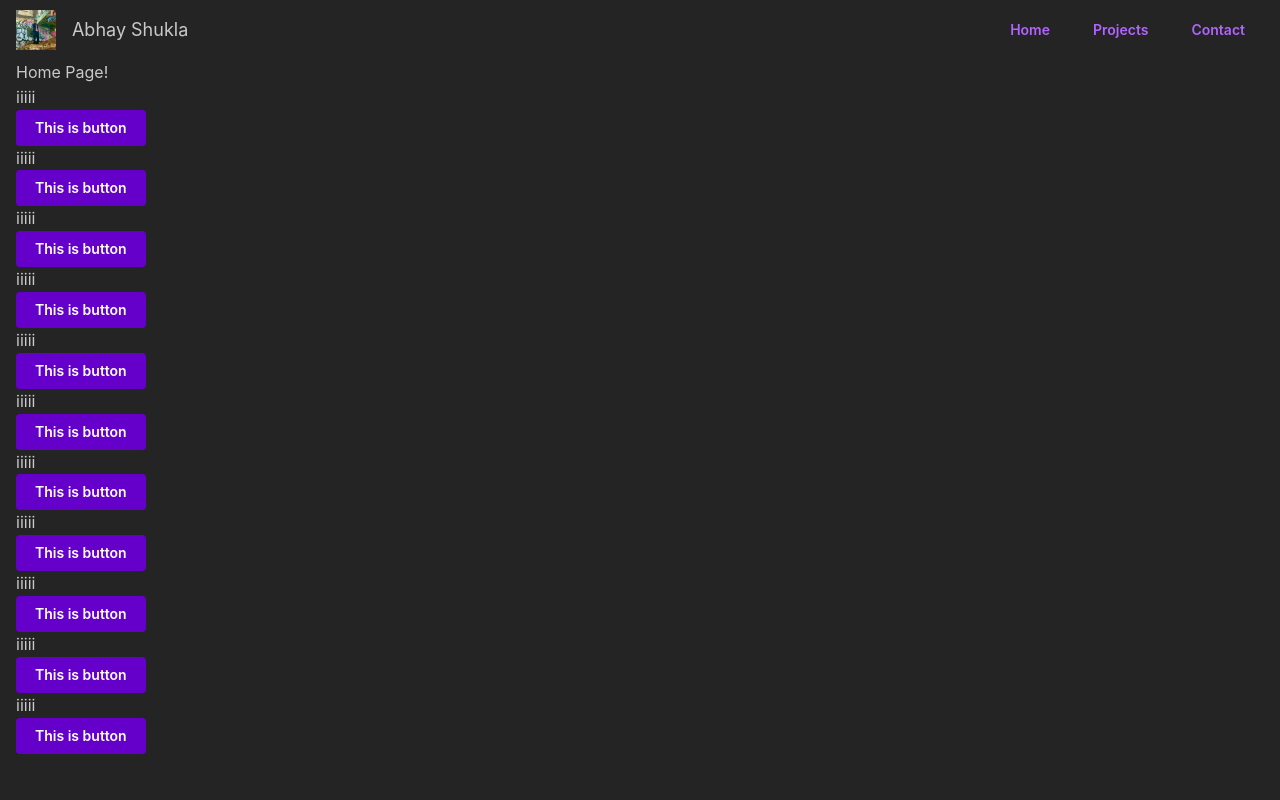
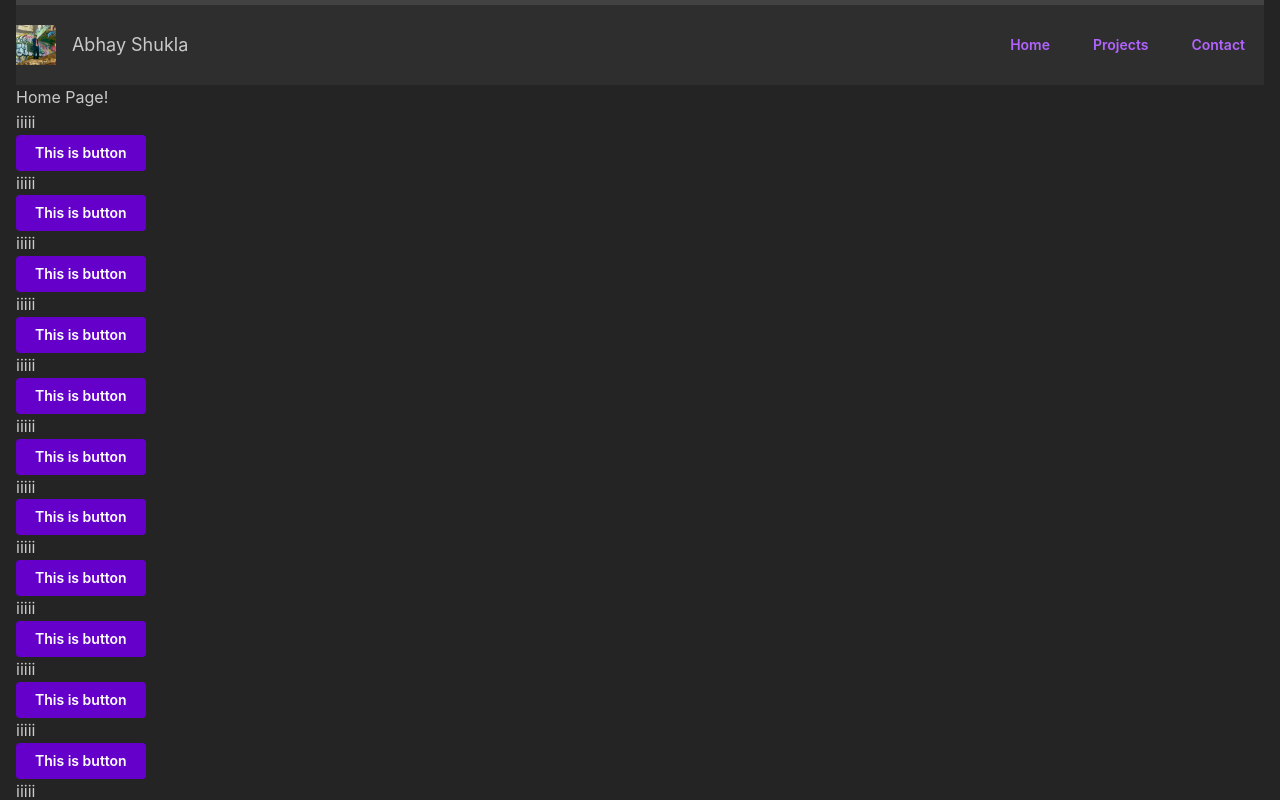
Before and after one commit to shuklabhay/shuklabhay.github.io, a React (Vite) app: page / in a window 1280 px wide. Shown: the top 800 px of the page. Built offline with nearby package versions, Linux system fonts and the light colour scheme.

Commit message:
SCROLL PROGRESS BAR AND STUFF

```diff
--- a/package.json
+++ b/package.json
@@ -14,6 +14,7 @@
   "dependencies": {
     "@mantine/core": "^7.12.1",
     "@mantine/hooks": "^7.12.1",
+    "@mantine/nprogress": "^7.12.1",
     "prettier": "^3.3.3",
     "react": "^18.3.1",
     "react-dom": "^18.3.1",
--- a/src/App.tsx
+++ b/src/App.tsx
@@ -3,17 +3,17 @@ import { Container, MantineProvider } from "@mantine/core";
 import { theme } from "./theme";
 import { BrowserRouter, Routes, Route } from "react-router-dom";
 
-import Home from "./pages/Home";
+import Landing from "./pages/Landing";
 import Projects from "./pages/Projects";
 import Contact from "./pages/Contact";
 
 export default function App() {
   return (
     <MantineProvider theme={theme} defaultColorScheme="dark">
-      <Container size="100%">
+      <Container size="100%" style={{}}>
         <BrowserRouter>
           <Routes>
-            <Route path="/" element={<Home />} />
+            <Route path="/" element={<Landing />} />
             <Route path="/projects" element={<Projects />} />
             <Route path="/contact" element={<Contact />} />
           </Routes>
--- a/src/components/Navbar.tsx
+++ b/src/components/Navbar.tsx
@@ -6,29 +6,53 @@ import {
   Image,
   Text,
   useMantineTheme,
-  useMantineColorScheme,
+  Progress,
 } from "@mantine/core";
 import { useDisclosure } from "@mantine/hooks";
 import { useNavigate } from "react-router-dom";
 import mainPhoto from "../static/main_photo.jpg";
+import { useEffect, useState } from "react";
 
 export function Navbar() {
   const [opened, { toggle }] = useDisclosure(false);
+  const [scrollProgress, setScrollProgress] = useState(0);
   const navigate = useNavigate();
+
+  const theme = useMantineTheme();
 
   const handleNavigation = (path: string) => {
     navigate(path);
   };
 
+  useEffect(() => {
+    const handleScroll = () => {
+      const totalHeight =
+        document.documentElement.scrollHeight -
+        document.documentElement.clientHeight;
+      const newProgress =
+        (document.documentElement.scrollTop / totalHeight) * 100;
+      setScrollProgress(newProgress);
+    };
+
+    window.addEventListener("scroll", handleScroll);
+    return () => window.removeEventListener("scroll", handleScroll);
+  }, []);
+
+  console.log(scrollProgress);
+
   return (
+    <div style={{ position: "sticky", top: 0, zIndex: 1000 }}>
+      <Progress value={scrollProgress} radius={0} style={{ height: "5px" }} />
+
       <Container
         size="sx"
         px={0}
-      py={10}
         style={{
           display: "flex",
           justifyContent: "space-between",
           alignItems: "center",
+          height: "10vh",
+          backgroundColor: theme.colors.dark[6],
         }}
       >
         <Group
@@ -43,7 +67,10 @@ export function Navbar() {
           <Button onClick={() => handleNavigation("/")} variant="subtle">
             Home
           </Button>
-        <Button onClick={() => handleNavigation("/projects")} variant="subtle">
+          <Button
+            onClick={() => handleNavigation("/projects")}
+            variant="subtle"
+          >
             Projects
           </Button>
           <Button onClick={() => handleNavigation("/contact")} variant="subtle">
@@ -51,6 +78,8 @@ export function Navbar() {
           </Button>
         </Group>
         <Burger opened={opened} onClick={toggle} hiddenFrom="xs" size="sm" />
+        {/* make burger not have the animation, make it have like screen overlay with options or wtv */}
       </Container>
+    </div>
   );
 }
--- a/src/pages/Contact.tsx
+++ b/src/pages/Contact.tsx
@@ -4,7 +4,6 @@ import { Navbar } from "../components/Navbar";
 export default function Contact() {
   return (
     <>
-      <Navbar />
       <Text>Contact me!</Text>
       <Text>iiiii</Text>
     </>
--- a/src/pages/Home.tsx
+++ b/src/pages/Landing.tsx
@@ -1,39 +1,23 @@
-import { Button, Text, Progress } from "@mantine/core";
+import { Button, Text, Progress, useMantineTheme } from "@mantine/core";
 import { useEffect, useState } from "react";
 import { Navbar } from "../components/Navbar";
 
-export default function Home() {
-  const [scrollProgress, setScrollProgress] = useState(0);
-
-  useEffect(() => {
-    const handleScroll = () => {
-      const totalHeight = document.body.scrollHeight - window.innerHeight;
-      const progress = (window.scrollY / totalHeight) * 100;
-      setScrollProgress(progress);
-    };
-
-    window.addEventListener("scroll", handleScroll);
-    return () => window.removeEventListener("scroll", handleScroll);
-  }, []);
-
-  console.log(scrollProgress);
-
+export default function Landing() {
   return (
     <>
       <Navbar />
-      <Progress
-        value={scrollProgress}
-        size="xl"
-        radius="xl"
-        style={{
-          position: "fixed",
-          top: 10,
-          right: 10,
-          height: "90vh",
-          zIndex: 1000,
-        }}
-      />
+
       <Text>Home Page!</Text>
+      <Text>iiiii</Text>
+      <Button>This is button</Button>
+      <Text>iiiii</Text>
+      <Button>This is button</Button>
+      <Text>iiiii</Text>
+      <Button>This is button</Button>
+      <Text>iiiii</Text>
+      <Button>This is button</Button>
+      <Text>iiiii</Text>
+      <Button>This is button</Button>
       <Text>iiiii</Text>
       <Button>This is button</Button>
       <Text>iiiii</Text>
--- a/src/pages/Projects.tsx
+++ b/src/pages/Projects.tsx
@@ -4,7 +4,6 @@ import { Navbar } from "../components/Navbar";
 export default function Projects() {
   return (
     <>
-      <Navbar />
       <Text>These are my projects!</Text>
       <Text>iiiii</Text>
     </>
--- a/src/theme.ts
+++ b/src/theme.ts
@@ -1,9 +1,9 @@
 import { createTheme } from "@mantine/core";
 
 export const theme = createTheme({
-  primaryColor: "mainColor",
+  primaryColor: "main",
   colors: {
-    mainColor: [
+    main: [
       "#f7eaff",
       "#e8cfff",
       "#cd9cff",
```
Also changed, not shown: src/pages/MainPage.tsx (added), 1 other file (tests, documents, lock files or other folders). Lines whose indentation alone changed are shown as unchanged.
